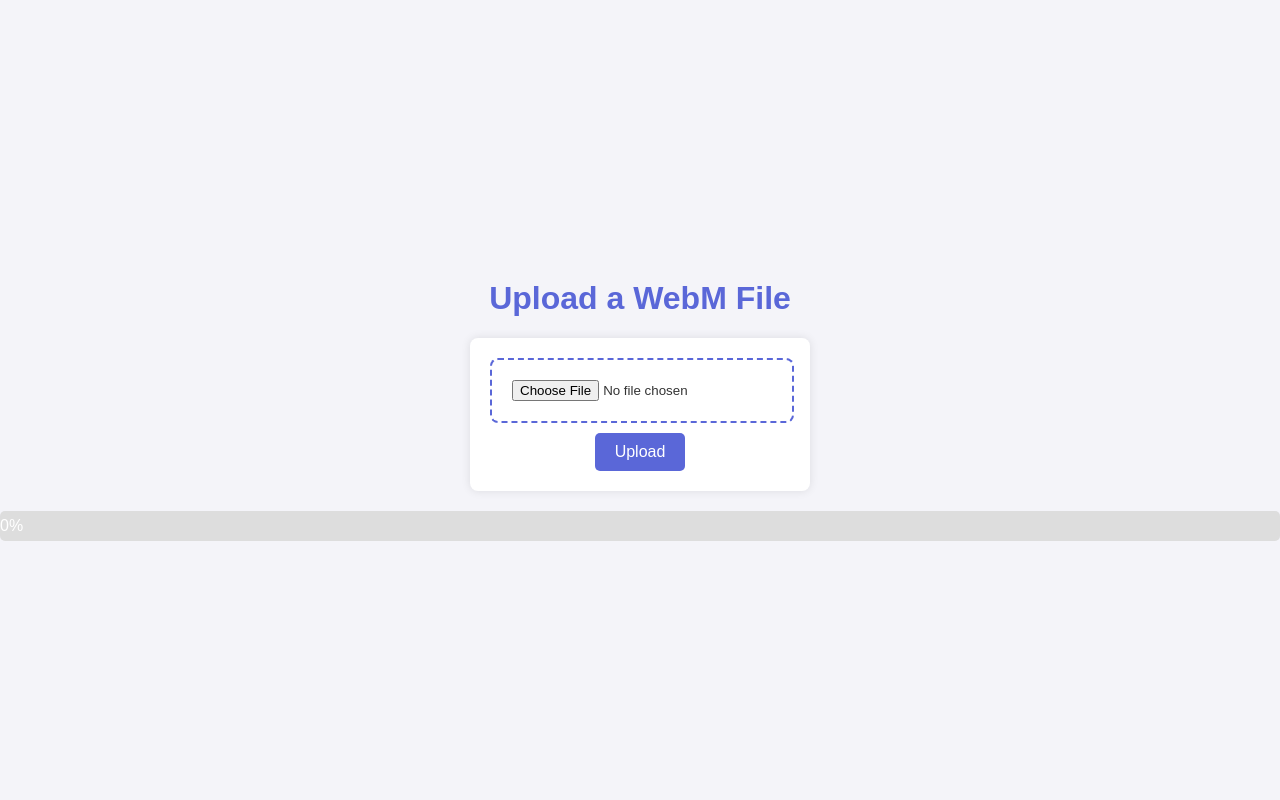
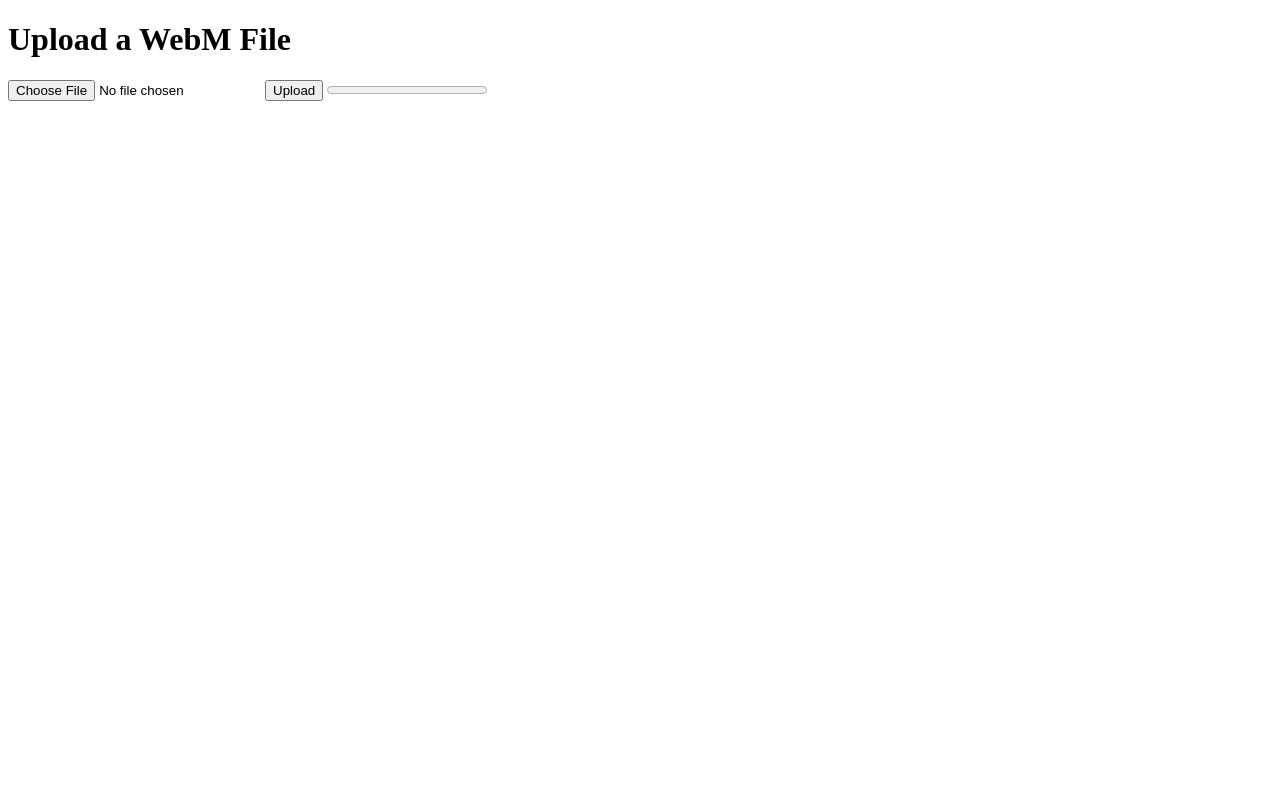
Before and after one commit to WahabAsifMemon/webm-to-mp4, a Flask app: page / in a window 1280 px wide. Run offline with Flask 3, Linux system fonts and the light colour scheme.

Commit message:
working on it

```diff
--- a/app.py
+++ b/app.py
@@ -2,7 +2,7 @@ from flask import Flask, render_template, request, jsonify, send_file
 import os
 import subprocess
 import time
-import traceback  # Import traceback module
+import traceback
 from werkzeug.utils import secure_filename
 
 app = Flask(__name__)
@@ -17,33 +17,40 @@ if not os.path.exists(UPLOAD_FOLDER):
 def index():
     return render_template('index.html')
 
-@app.route('/convert', methods=['POST'])
-def convert():
-    if 'file' not in request.files:
-        return jsonify({"error": "No file part"}), 400
+@app.route('/upload_chunk', methods=['POST'])
+def upload_chunk():
+    file_chunk = request.files['file']
+    total_chunks = int(request.form['total_chunks'])
+    current_chunk = int(request.form['current_chunk'])
 
-    file = request.files['file']
+    filename = secure_filename(file_chunk.filename)
+    chunk_filename = f'{filename}.{current_chunk}'
 
-    if file.filename == '':
-        return jsonify({"error": "No selected file"}), 400
+    chunk_filepath = os.path.join(app.config['UPLOAD_FOLDER'], chunk_filename)
+    file_chunk.save(chunk_filepath)
 
-    if file:
+    if current_chunk == total_chunks - 1:
+        # All chunks received, concatenate them
+        with open(os.path.join(app.config['UPLOAD_FOLDER'], filename), 'ab') as f:
+            for i in range(total_chunks):
+                chunk_filename = f'{filename}.{i}'
+                chunk_filepath = os.path.join(app.config['UPLOAD_FOLDER'], chunk_filename)
+                with open(chunk_filepath, 'rb') as chunk_file:
+                    f.write(chunk_file.read())
+                os.remove(chunk_filepath)
+
+        # Now, start the conversion process
         try:
-            webm_filename = secure_filename(file.filename)
-            webm_file_path = os.path.join(app.config['UPLOAD_FOLDER'], webm_filename)
-            file.save(webm_file_path)
-
             start_time = time.time()
 
-            mp4_filename = os.path.splitext(webm_filename)[0] + '.mp4'
+            mp4_filename = os.path.splitext(filename)[0] + '.mp4'
+            webm_file_path = os.path.join(app.config['UPLOAD_FOLDER'], filename)
             mp4_file_path = os.path.join(app.config['UPLOAD_FOLDER'], mp4_filename)
 
-            # Use 'ffmpeg' directly without specifying a full path
             command = [
                 'ffmpeg', '-i', webm_file_path, '-c:v', 'libx264', '-preset', 'fast', '-crf', '22', '-c:a', 'aac', '-strict', 'experimental', mp4_file_path
             ]
 
-            # Use subprocess.Popen instead of subprocess.run to capture error output
             process = subprocess.Popen(command, stderr=subprocess.PIPE)
             output, error = process.communicate()
 
@@ -55,16 +62,14 @@ def convert():
 
             mp4_file_url = request.url_root + 'download/' + mp4_filename
 
-            return jsonify({"mp4_file_url": mp4_file_url, "conversion_time": conversion_time})
+            return jsonify({"mp4_file_url": mp4_file_url, "conversion_time": conversion_time}), 200
 
-        except subprocess.CalledProcessError as e:
-            # Print full error message to console
-            traceback.print_exception(type(e), e, e.__traceback__)
-            return jsonify({"error": "FFmpeg error during conversion: " + str(e)}), 500
         except Exception as e:
-            # Print full error message to console
             traceback.print_exc()
             return jsonify({"error": str(e)}), 500
+
+    else:
+        return jsonify({'message': 'Chunk uploaded successfully'}), 200
 
 @app.route('/download/<filename>', methods=['GET'])
 def download(filename):
--- a/templates/index.html
+++ b/templates/index.html
@@ -1,152 +1,19 @@
-<!--<!DOCTYPE html>-->
-<!--<html lang="en">-->
-<!--<head>-->
-<!--    <meta charset="UTF-8">-->
-<!--    <meta name="viewport" content="width=device-width, initial-scale=1.0">-->
-<!--    <title>WebM to MP4 Converter</title>-->
-<!--    <style>-->
-<!--        body {-->
-<!--            font-family: Arial, sans-serif;-->
-<!--            background-color: #f4f4f9;-->
-<!--            color: #333;-->
-<!--            display: flex;-->
-<!--            flex-direction: column;-->
-<!--            justify-content: center;-->
-<!--            align-items: center;-->
-<!--            height: 100vh;-->
-<!--            margin: 0;-->
-<!--        }-->
-<!--        h1 {-->
-<!--            color: #5a67d8;-->
-<!--        }-->
-<!--        form {-->
-<!--            background: #fff;-->
-<!--            padding: 20px;-->
-<!--            border-radius: 8px;-->
-<!--            box-shadow: 0 0 10px rgba(0, 0, 0, 0.1);-->
-<!--            width: 300px;-->
-<!--            text-align: center;-->
-<!--        }-->
-<!--        input[type="file"] {-->
-<!--            border: 2px dashed #5a67d8;-->
-<!--            padding: 20px;-->
-<!--            width: calc(100% - 40px);-->
-<!--            cursor: pointer;-->
-<!--            border-radius: 8px;-->
-<!--            transition: background-color 0.3s ease;-->
-<!--        }-->
-<!--        input[type="file"]:hover {-->
-<!--            background-color: #ebedf7;-->
-<!--        }-->
-<!--        button {-->
-<!--            background-color: #5a67d8;-->
-<!--            color: #fff;-->
-<!--            border: none;-->
-<!--            padding: 10px 20px;-->
-<!--            border-radius: 5px;-->
-<!--            cursor: pointer;-->
-<!--            font-size: 16px;-->
-<!--                margin-top: 10px;-->
-<!--            transition: background-color 0.3s ease;-->
-<!--        }-->
-<!--        button:hover {-->
-<!--            background-color: #434190;-->
-<!--        }-->
-<!--    </style>-->
-<!--</head>-->
-<!--<body>-->
-<!--    <h1>Upload a WebM File</h1>-->
-<!--    <form action="/convert" method="post" enctype="multipart/form-data">-->
-<!--        <input type="file" name="file" accept=".webm" required>-->
-<!--        <button type="submit">Upload</button>-->
-<!--    </form>-->
-<!--</body>-->
-<!--</html>-->
-
-
 <!DOCTYPE html>
 <html lang="en">
 <head>
     <meta charset="UTF-8">
     <meta name="viewport" content="width=device-width, initial-scale=1.0">
     <title>WebM to MP4 Converter</title>
-    <style>
-        body {
-            font-family: Arial, sans-serif;
-            background-color: #f4f4f9;
-            color: #333;
-            display: flex;
-            flex-direction: column;
-            justify-content: center;
-            align-items: center;
-            height: 100vh;
-            margin: 0;
-        }
-        h1 {
-            color: #5a67d8;
-        }
-        form {
-            background: #fff;
-            padding: 20px;
-            border-radius: 8px;
-            box-shadow: 0 0 10px rgba(0, 0, 0, 0.1);
-            width: 300px;
-            text-align: center;
-        }
-        input[type="file"] {
-            border: 2px dashed #5a67d8;
-            padding: 20px;
-            width: calc(100% - 40px);
-            cursor: pointer;
-            border-radius: 8px;
-            transition: background-color 0.3s ease;
-        }
-        input[type="file"]:hover {
-            background-color: #ebedf7;
-        }
-        button {
-            background-color: #5a67d8;
-            color: #fff;
-            border: none;
-            padding: 10px 20px;
-            border-radius: 5px;
-            cursor: pointer;
-            font-size: 16px;
-                margin-top: 10px;
-            transition: background-color 0.3s ease;
-        }
-        button:hover {
-            background-color: #434190;
-        }
-        .progress-bar {
-            width: 100%;
-            height: 30px;
-            background-color: #ddd;
-            border-radius: 5px;
-            margin-top: 20px;
-            overflow: hidden;
-        }
-        .progress-bar-fill {
-            height: 100%;
-            background-color: #5a67d8;
-            text-align: center;
-            line-height: 30px;
-            color: white;
-        }
-    </style>
 </head>
 <body>
     <h1>Upload a WebM File</h1>
-    <form id="uploadForm" enctype="multipart/form-data">
-        <input type="file" id="fileInput" accept=".webm" required>
-        <button type="button" onclick="uploadFile()">Upload</button>
-    </form>
-    <div class="progress-bar" id="progressBar">
-        <div class="progress-bar-fill" id="progressBarFill" style="width: 0%;">0%</div>
-    </div>
+    <input type="file" id="fileInput" accept=".webm" required>
+    <button type="button" onclick="uploadChunks()">Upload</button>
+    <progress id="progressBar" value="0" max="100"></progress>
+    <div id="status"></div>
 
     <script>
-        function uploadFile() {
+        function uploadChunks() {
             var fileInput = document.getElementById('fileInput');
             var file = fileInput.files[0];
             if (!file) {
@@ -154,34 +21,44 @@
                 return;
             }
 
-            var xhr = new XMLHttpRequest();
-            var progressBarFill = document.getElementById('progressBarFill');
+            var chunkSize = 1024 * 1024; // 1MB
+            var fileSize = file.size;
+            var chunks = Math.ceil(fileSize / chunkSize);
+            var currentChunk = 0;
             var progressBar = document.getElementById('progressBar');
+            var status = document.getElementById('status');
 
-            xhr.upload.onprogress = function(event) {
-                if (event.lengthComputable) {
-                    var percentComplete = (event.loaded / event.total) * 100;
-                    progressBarFill.style.width = percentComplete + '%';
-                    progressBarFill.innerText = Math.round(percentComplete) + '%';
-                }
-            };
+            function readNextChunk() {
+                var start = currentChunk * chunkSize;
+                var end = Math.min(fileSize, start + chunkSize);
+                var chunk = file.slice(start, end);
 
-            xhr.onreadystatechange = function() {
-                if (xhr.readyState === XMLHttpRequest.DONE) {
+                var formData = new FormData();
+                formData.append('file', chunk);
+                formData.append('total_chunks', chunks);
+                formData.append('current_chunk', currentChunk);
+
+                var xhr = new XMLHttpRequest();
+                xhr.open('POST', '/upload_chunk');
+                xhr.onload = function () {
                     if (xhr.status === 200) {
-                        var response = JSON.parse(xhr.responseText);
-                        window.location.href = response.mp4_file_url;
+                        currentChunk++;
+                        var percentComplete = Math.min(100, Math.round((currentChunk / chunks) * 100));
+                        progressBar.value = percentComplete;
+                        status.innerHTML = 'Uploading... ' + percentComplete + '%';
+                        if (currentChunk < chunks) {
+                            readNextChunk();
+                        } else {
+                            status.innerHTML = 'Upload complete.';
+                        }
                     } else {
-                        alert('Error uploading file.');
+                        status.innerHTML = 'Error uploading file.';
                     }
-                }
-            };
+                };
+                xhr.send(formData);
+            }
 
-            var formData = new FormData();
-            formData.append('file', file);
-
-            xhr.open('POST', '/convert');
-            xhr.send(formData);
+            readNextChunk();
         }
     </script>
 </body>
```
